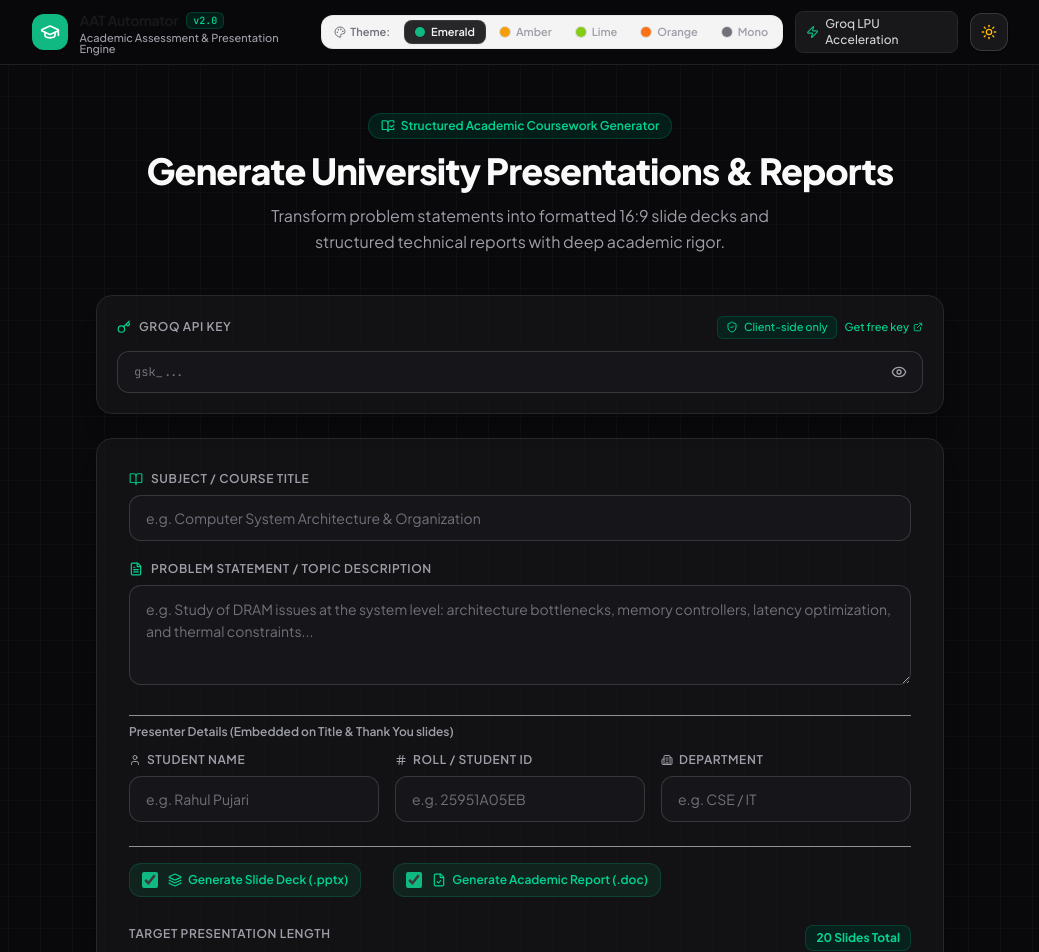
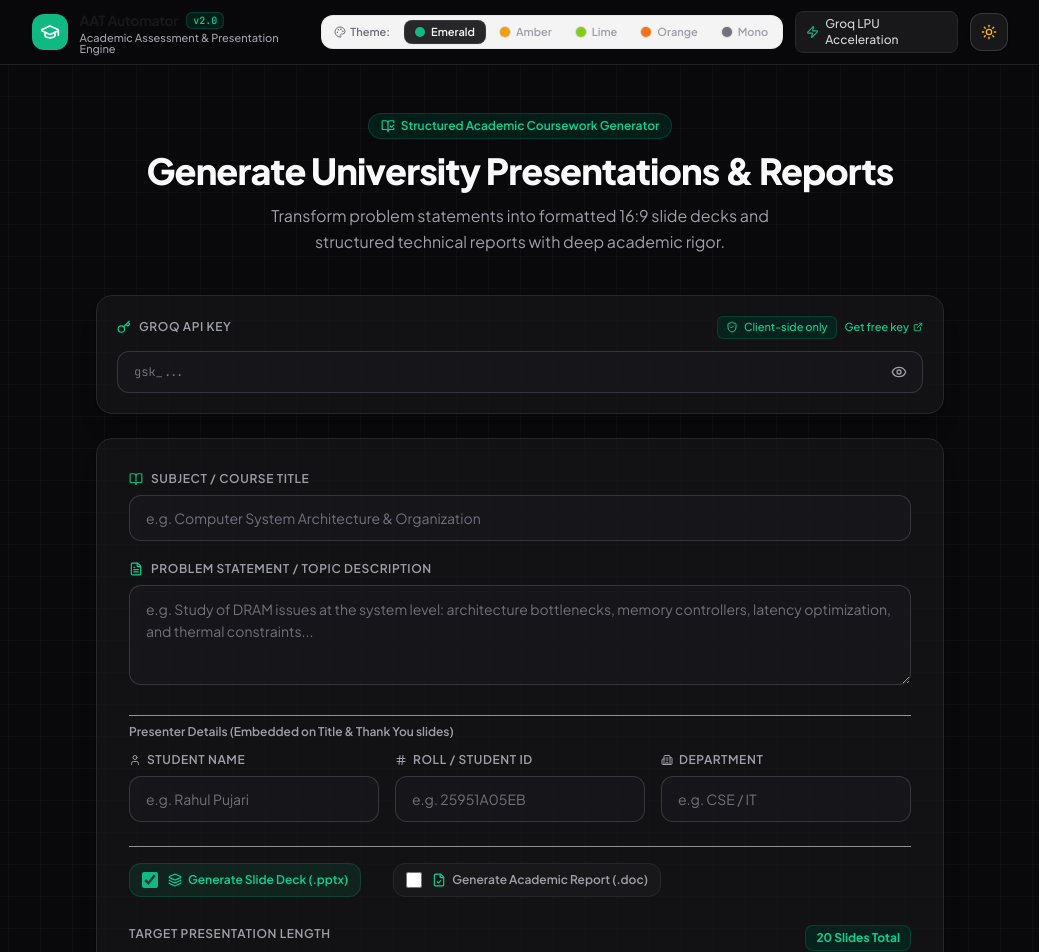
Before and after one commit to Rahul-14507/AAT, a React (Vite) app: page / in a window 1280 px wide. Shown: the top 952 px of the page, without its empty margins (120-1159 px from the left). Built offline with nearby package versions, Linux system fonts and the light colour scheme.

Commit message:
Unchecked report

```diff
--- a/src/App.jsx
+++ b/src/App.jsx
@@ -16,7 +16,7 @@ function App() {
   const [studentId, setStudentId] = useState("");
   const [department, setDepartment] = useState("");
   const [generateSlides, setGenerateSlides] = useState(true);
-  const [generateReport, setGenerateReport] = useState(true);
+  const [generateReport, setGenerateReport] = useState(false);
   const [slideCount, setSlideCount] = useState(20);
   const [loading, setLoading] = useState(false);
   const [progress, setProgress] = useState("");
```
